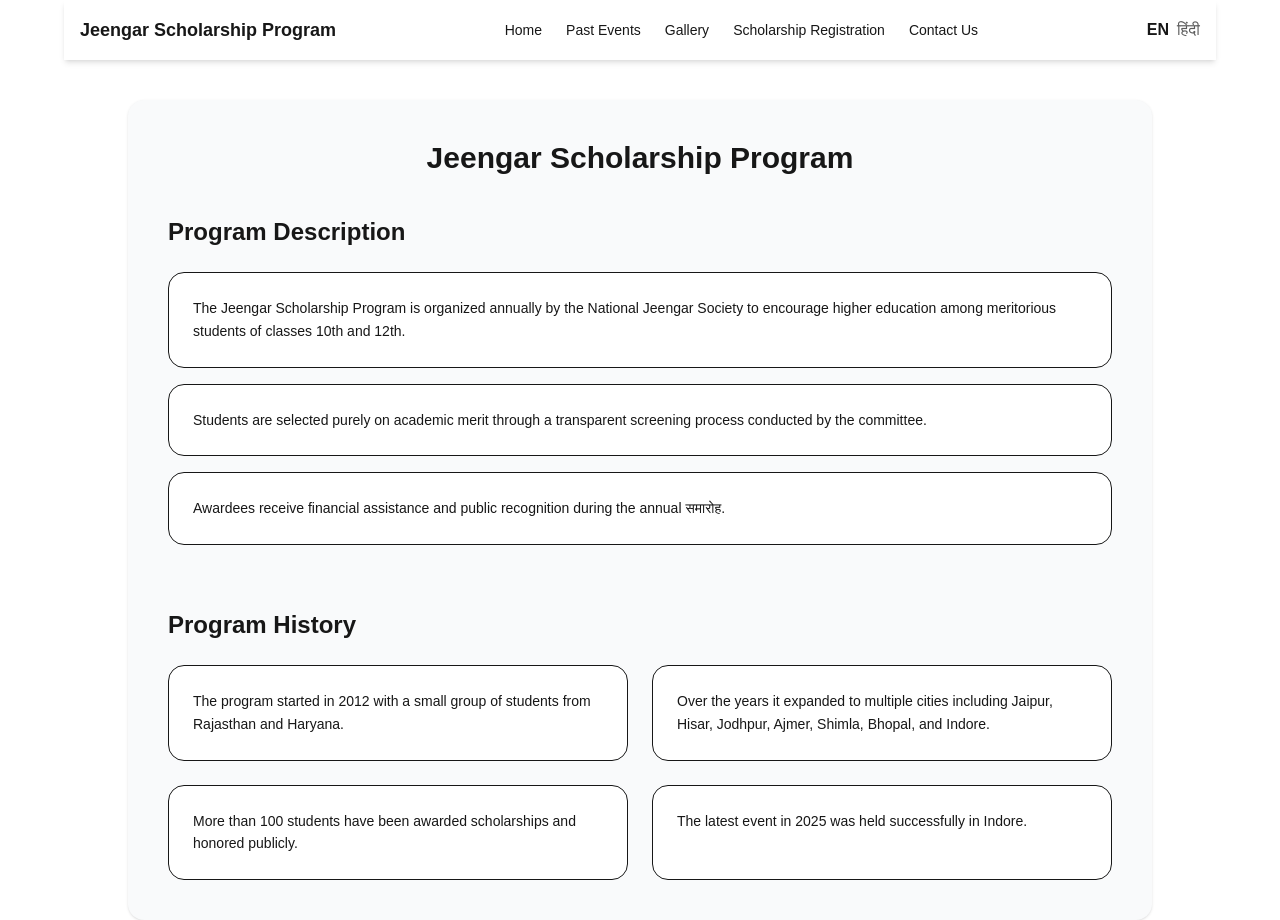
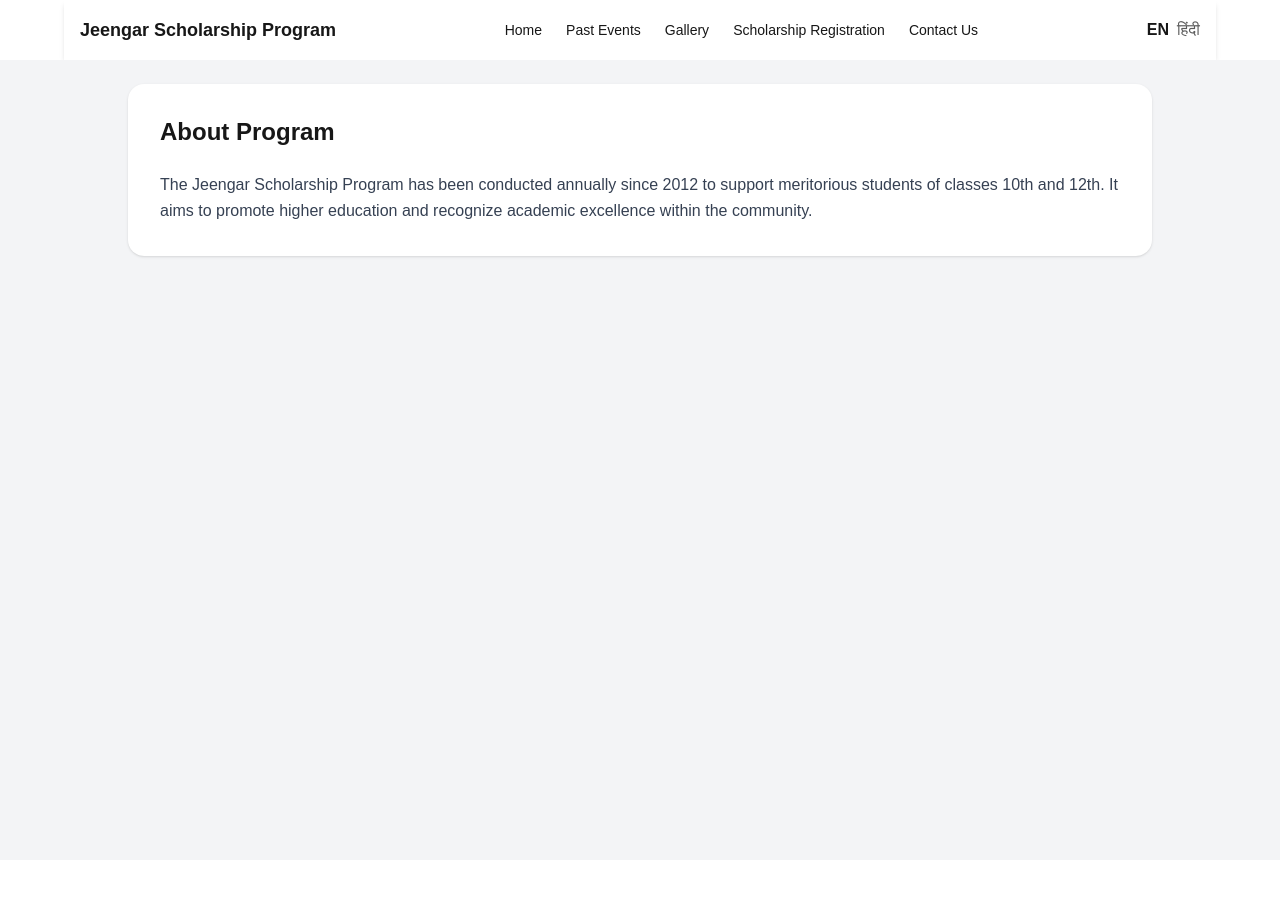
Before and after one commit to RajaKolander/jeengar-scholarship, a Next.js app: page /about in a window 1280 px wide. After the commit the page ends 860 px from the top, so only its background shows below. Built offline with nearby package versions, Linux system fonts and the light colour scheme.

Commit message:
added about, selection, and events pages

```diff
--- a/app/about/page.tsx
+++ b/app/about/page.tsx
@@ -2,63 +2,26 @@
 
 import { useContext } from 'react';
 import { LanguageContext } from '../LanguageContext';
-import { programInfo } from '../data/program';
 
 export default function AboutPage() {
 
   const { lang } = useContext(LanguageContext);
 
   return (
-    <div className="p-10 max-w-5xl mx-auto bg-gray-50 rounded-2xl shadow-sm mt-10">
+    <div className="bg-gray-100 min-h-screen p-6">
+      <div className="max-w-5xl mx-auto bg-white p-8 rounded-2xl shadow">
 
-      <h1 className="text-3xl font-bold mb-10 text-center">
-        {programInfo[lang].heading}
-      </h1>
+        <h1 className="text-2xl font-bold mb-6">
+          {lang === 'en' ? "About Program" : "कार्यक्रम विवरण"}
+        </h1>
 
-      {/* Program Description Section */}
-      <section className="mb-16">
+        <p className="text-gray-700 leading-relaxed">
+          {lang === 'en'
+            ? "The Jeengar Scholarship Program has been conducted annually since 2012 to support meritorious students of classes 10th and 12th. It aims to promote higher education and recognize academic excellence within the community."
+            : "जीनगर छात्रवृति कार्यक्रम 2012 से निरंतर आयोजित किया जा रहा है, जिसका उद्देश्य कक्षा 10वीं एवं 12वीं के मेधावी छात्रों को प्रोत्साहित करना और उच्च शिक्षा को बढ़ावा देना है।"}
+        </p>
 
-        <h2 className="text-2xl font-semibold mb-6">
-          {lang === 'en' ? "Program Description" : "कार्यक्रम विवरण"}
-        </h2>
-
-        <div className="grid gap-4">
-
-          {programInfo[lang].description.map((text, i) => (
-            <div key={i}
-              className="bg-white border rounded-2xl p-6">
-              <p className="text-sm leading-relaxed">
-                {text}
-              </p>
-            </div>
-          ))}
-
-        </div>
-
-      </section>
-
-      {/* History Section */}
-      <section>
-
-        <h2 className="text-2xl font-semibold mb-6">
-          {lang === 'en' ? "Program History" : "कार्यक्रम का इतिहास"}
-        </h2>
-
-        <div className="grid md:grid-cols-2 gap-6">
-
-          {programInfo[lang].history.map((text, i) => (
-            <div key={i}
-              className="bg-white border rounded-2xl p-6">
-              <p className="text-sm leading-relaxed">
-                {text}
-              </p>
-            </div>
-          ))}
-
-        </div>
-
-      </section>
-
+      </div>
     </div>
   );
 }
--- a/app/events/page.tsx
+++ b/app/events/page.tsx
@@ -2,47 +2,26 @@
 
 import { useContext } from 'react';
 import { LanguageContext } from '../LanguageContext';
-import Link from 'next/link';
 
-export default function Events() {
+export default function EventsPage() {
+
   const { lang } = useContext(LanguageContext);
 
-  const years = Array.from({ length: 14 }, (_, i) => 2012 + i);
+  return (
+    <div className="bg-gray-100 min-h-screen p-6">
+      <div className="max-w-5xl mx-auto bg-white p-8 rounded-2xl shadow">
 
-  return (
-    <div className="p-10 max-w-6xl mx-auto">
+        <h1 className="text-2xl font-bold mb-6">
+          {lang === 'en' ? "Past Events" : "पिछले आयोजन"}
+        </h1>
 
-      <h2 className="text-2xl font-bold mb-10">
-        {lang==='en'
-          ? "Jeengar Scholarship Events Archive"
-          : "जीनगर छात्रवृति कार्यक्रम – आयोजन संग्रह"}
-      </h2>
+        <p className="text-gray-700">
+          {lang === 'en'
+            ? "The scholarship program has been conducted in multiple cities since 2012. The latest event was held in Indore in 2025."
+            : "यह कार्यक्रम 2012 से विभिन्न शहरों में आयोजित किया जा रहा है। नवीनतम आयोजन 2025 में इंदौर में हुआ।"}
+        </p>
 
-      {/* Year Grid */}
-      <div className="grid md:grid-cols-4 gap-6">
-        {years.map(y => (
-          <div key={y} className="border rounded-2xl p-6 text-center shadow-sm hover:shadow-md transition">
-            <h3 className="text-lg font-semibold mb-2">{y}</h3>
-            <Link
-              href={`/events/${y}`}
-              className="text-sm text-blue-600 hover:underline"
-            >
-              {lang==='en' ? "View Details" : "विवरण देखें"}
-            </Link>
-          </div>
-        ))}
       </div>
-
-      {/* Latest Event Highlight */}
-      <div className="mt-16 border rounded-2xl p-6 text-center shadow-sm bg-gray-50">
-        <h3 className="text-xl font-bold mb-2">Indore – 2025</h3>
-        <p className="text-sm">
-          {lang==='en'
-            ? "Latest scholarship program successfully held in Indore."
-            : "नवीनतम छात्रवृति कार्यक्रम 2025 में इंदौर में आयोजित।"}
-        </p>
-      </div>
-
     </div>
   );
 }
--- a/app/selection/page.tsx
+++ b/app/selection/page.tsx
@@ -2,32 +2,38 @@
 
 import { useContext } from 'react';
 import { LanguageContext } from '../LanguageContext';
-import { programInfo } from '../data/program';
 
 export default function SelectionPage() {
 
   const { lang } = useContext(LanguageContext);
 
   return (
-    <div className="p-10 max-w-5xl mx-auto mt-10 bg-gray-50 rounded-2xl shadow-sm">
+    <div className="bg-gray-100 min-h-screen p-6">
+      <div className="max-w-5xl mx-auto bg-white p-8 rounded-2xl shadow">
 
-      <h1 className="text-3xl font-bold mb-10 text-center">
-        {programInfo[lang].selection.heading}
-      </h1>
+        <h1 className="text-2xl font-bold mb-6">
+          {lang === 'en' ? "Selection Process" : "चयन प्रक्रिया"}
+        </h1>
 
-      <div className="grid gap-4 md:grid-cols-2">
-
-        {programInfo[lang].selection.content.map((text, i) => (
-          <div key={i}
-            className="bg-white border rounded-2xl p-6 shadow-sm">
-            <p className="text-sm leading-relaxed">
-              {text}
-            </p>
-          </div>
-        ))}
+        <ul className="list-disc pl-5 text-gray-700 space-y-2">
+          <li>
+            {lang === 'en'
+              ? "Only students of classes 10th and 12th are eligible."
+              : "केवल कक्षा 10वीं एवं 12वीं के छात्र पात्र हैं।"}
+          </li>
+          <li>
+            {lang === 'en'
+              ? "Selection is based purely on academic merit."
+              : "चयन पूर्णतः शैक्षणिक मेरिट के आधार पर होता है।"}
+          </li>
+          <li>
+            {lang === 'en'
+              ? "Documents are verified by the committee."
+              : "दस्तावेजों की जांच समिति द्वारा की जाती है।"}
+          </li>
+        </ul>
 
       </div>
-
     </div>
   );
 }
```
